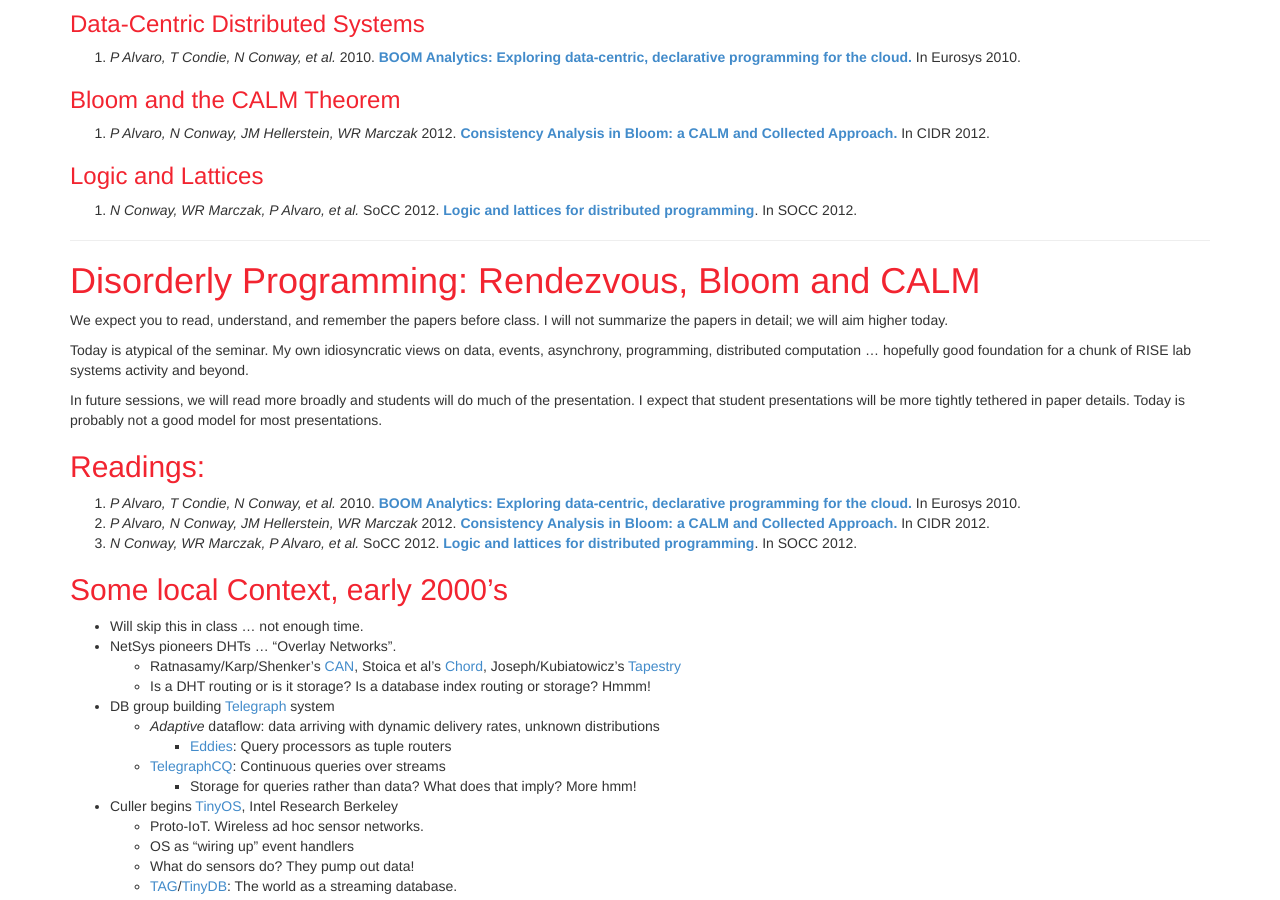
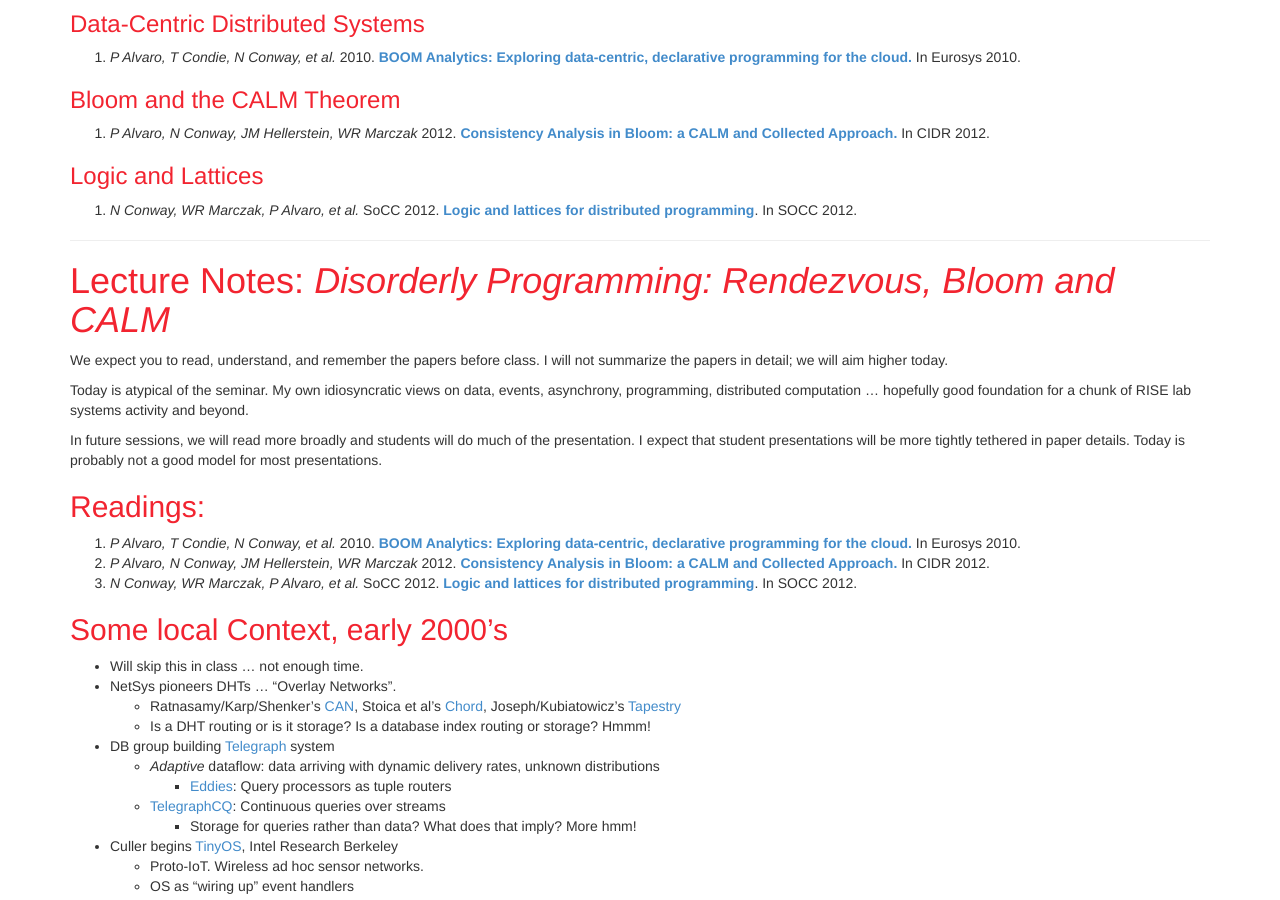
Before and after one commit to ucbrise/cs294-rise-fa16, a Jekyll site: the page built from rendezvous.md, in a window 1280 px wide and 900 px high, scrolled down 474 px. Built offline with Jekyll 4.4.1, drawn with Linux system fonts in a browser that asks for light colours; nearby versions of some CDN libraries.

Commit message:
minor edit

```diff
--- a/_lecnotes/rendezvous-notes-jmh.md
+++ b/_lecnotes/rendezvous-notes-jmh.md
@@ -7,7 +7,7 @@ description: "Data-Centric Programming: Rendezvous, Bloom and CALM (Joe)"
 -->
 
 
-# Disorderly Programming: Rendezvous, Bloom and CALM
+# Lecture Notes: _Disorderly Programming: Rendezvous, Bloom and CALM_
 
 We expect you to read, understand, and remember the papers before class. I will not summarize the papers in detail; we will aim higher today.
 
```
